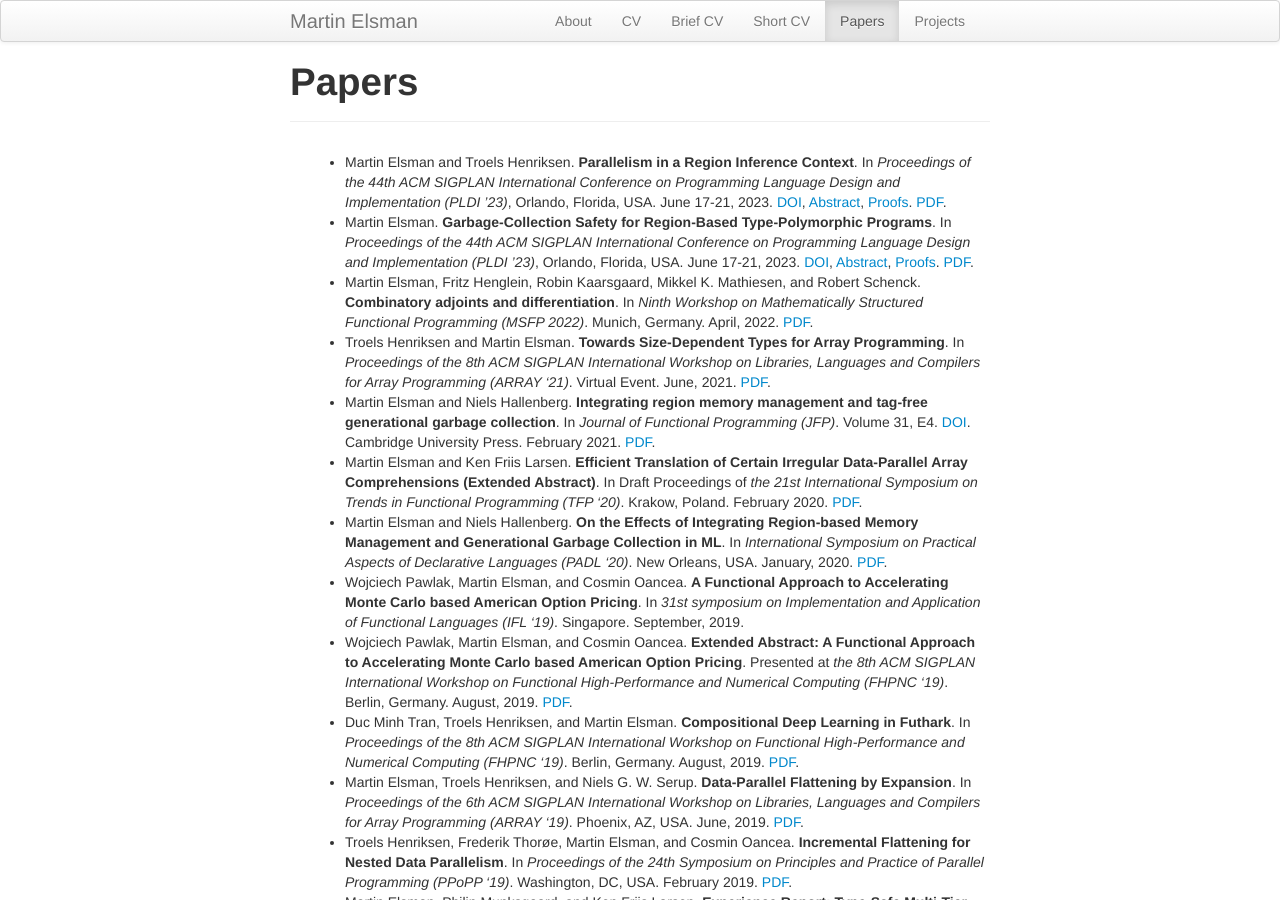
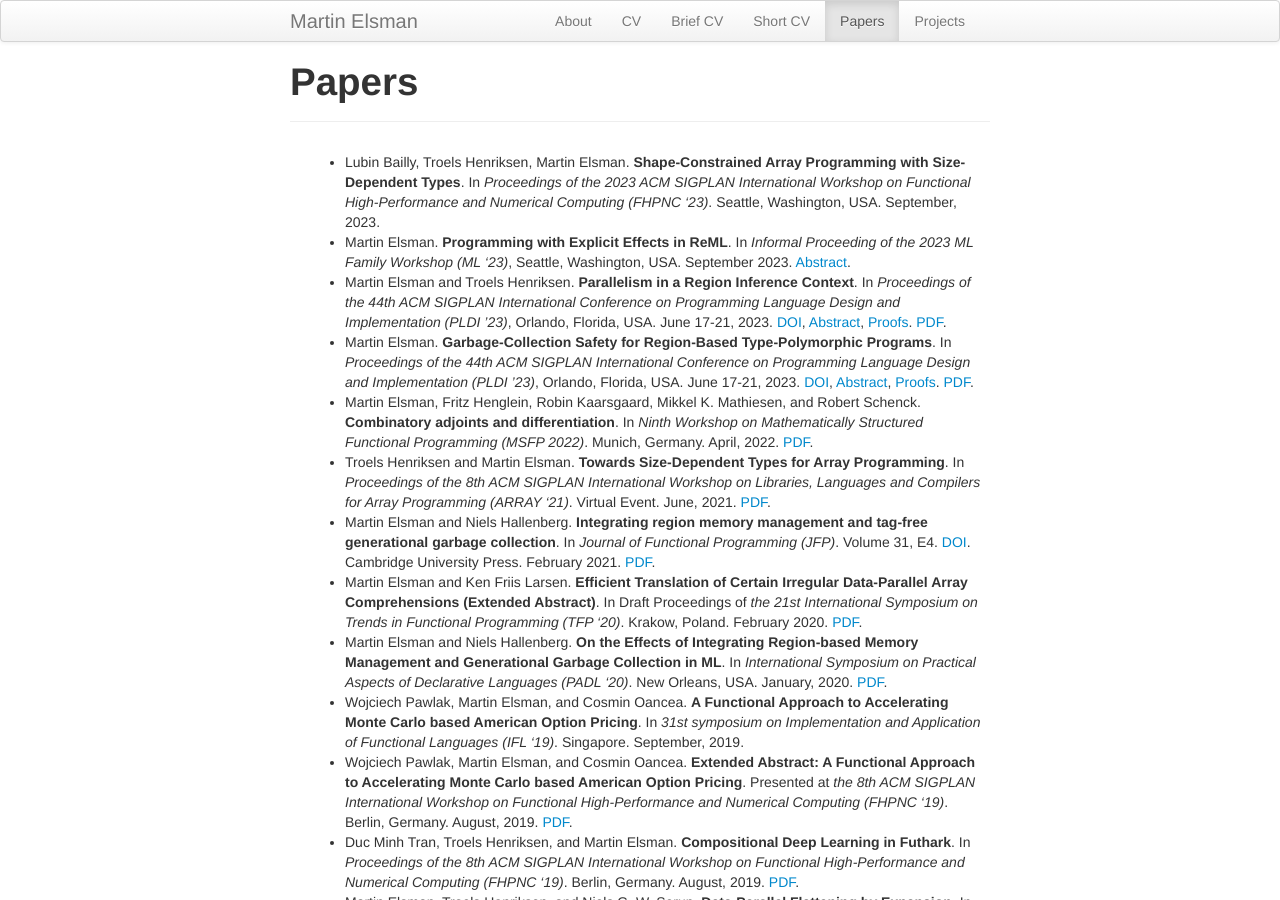
Before and after one commit to melsman/melsman.github.io, a Jekyll site: the page built from papers.md, in a window 1280 px wide and 900 px high. Built offline with Jekyll 4.4.1, drawn with Linux system fonts in a browser that asks for light colours; nearby versions of some CDN libraries.

Commit message:
more papers

```diff
--- a/papers.md
+++ b/papers.md
@@ -6,6 +6,9 @@ group: navigation
 ---
 {% include JB/setup %}
 
+* Lubin Bailly, Troels Henriksen, Martin Elsman. __Shape-Constrained Array Programming with Size-Dependent Types__. In _Proceedings of the 2023 ACM SIGPLAN International Workshop on Functional High-Performance and Numerical Computing (FHPNC '23)_. Seattle, Washington, USA. September, 2023.
+
+* Martin Elsman. __Programming with Explicit Effects in ReML__. In _Informal Proceeding of the 2023 ML Family Workshop (ML '23)_, Seattle, Washington, USA. September 2023. [Abstract](https://icfp23.sigplan.org/details/mlworkshop-2023/5/Programming-with-Explicit-Effects-in-ReML).
 
 * Martin Elsman and Troels Henriksen. __Parallelism in a Region Inference Context__. In _Proceedings of the 44th ACM SIGPLAN International Conference on Programming Language Design and Implementation (PLDI ’23)_, Orlando, Florida, USA. June 17-21, 2023. [DOI](https://doi.org/10.1145/3591256), [Abstract](https://pldi23.sigplan.org/details/pldi-2023-pldi/37/Parallelism-in-a-Region-Inference-Context), [Proofs](pdf/parreg-appendix.pdf). [PDF](/pdf/parreg-pldi23.pdf).
 
```
